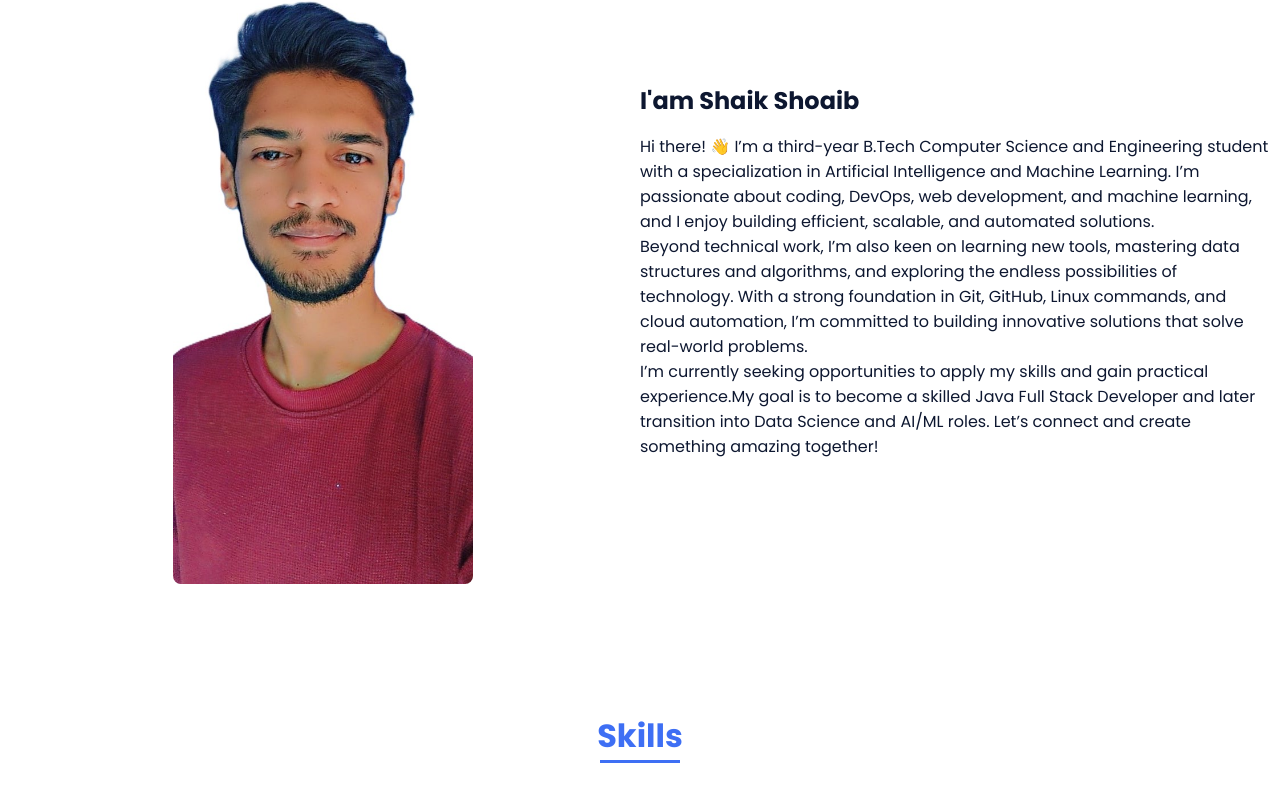
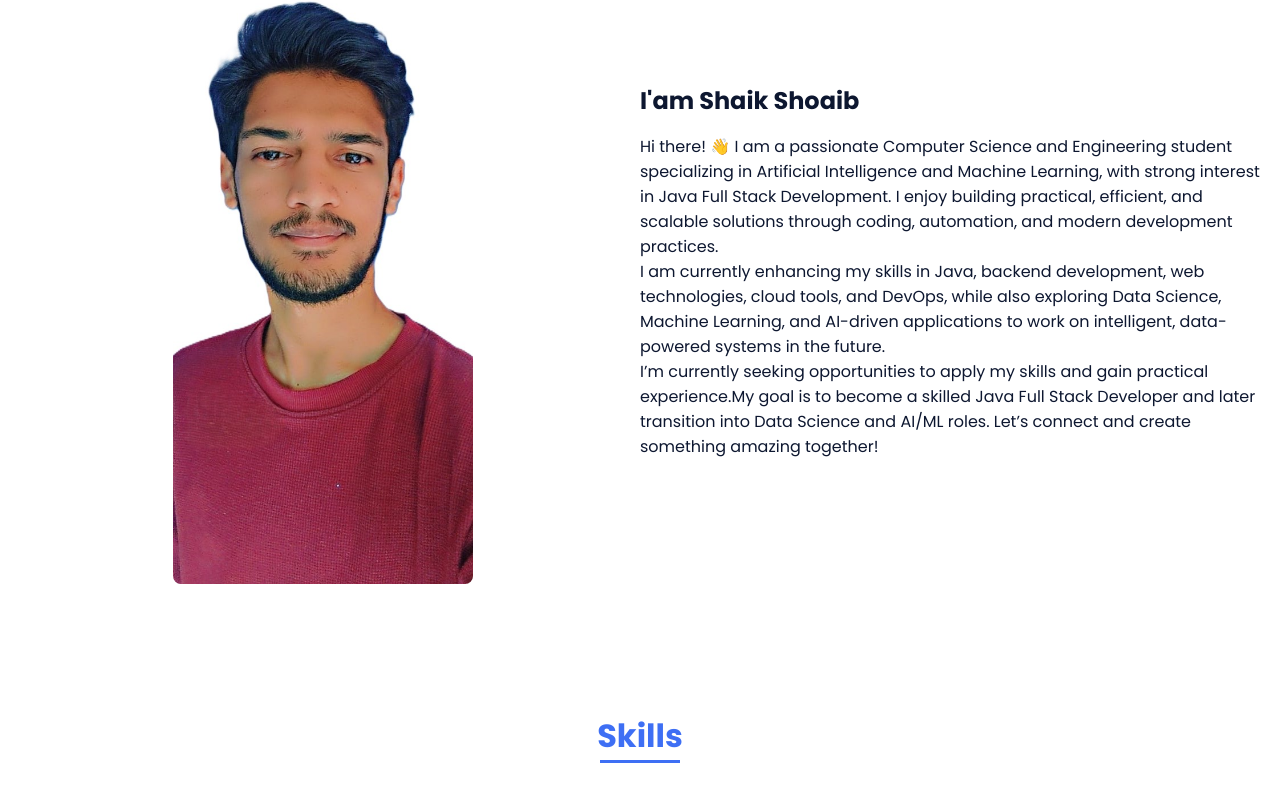
Before and after one commit to SHAIKSHOAIB-GIT/Portfolio-WebSite, a plain HTML site: page index.html in a window 1280 px wide. Shown: the part 786-1591 px from the top of the page. Drawn offline with nearby package versions, Linux system fonts and the light colour scheme.

Commit message:
Update index.html

```diff
--- a/index.html
+++ b/index.html
@@ -70,8 +70,8 @@
 
                     <div>
                         <h2 class="about__subtitle">I'am Shaik Shoaib</h2>
-                        <p class="about__text">Hi there! 👋 I’m a third-year B.Tech Computer Science and Engineering student with a specialization in Artificial Intelligence and Machine Learning. I’m passionate about coding, DevOps, web development, and machine learning, and I enjoy building efficient, scalable, and automated solutions.
-                        <br>Beyond technical work, I’m also keen on learning new tools, mastering data structures and algorithms, and exploring the endless possibilities of technology. With a strong foundation in Git, GitHub, Linux commands, and cloud automation, I’m committed to building innovative solutions that solve real-world problems.
+                        <p class="about__text">Hi there! 👋 I am a passionate Computer Science and Engineering student specializing in Artificial Intelligence and Machine Learning, with strong interest in Java Full Stack Development. I enjoy building practical, efficient, and scalable solutions through coding, automation, and modern development practices.
+                        <br>I am currently enhancing my skills in Java, backend development, web technologies, cloud tools, and DevOps, while also exploring Data Science, Machine Learning, and AI-driven applications to work on intelligent, data-powered systems in the future.
                         <br>I’m currently seeking opportunities to apply my skills and gain practical experience.My goal is to become a skilled Java Full Stack Developer and later transition into Data Science and AI/ML roles. Let’s connect and create something amazing together!
                     </p>
                     </div>
```
